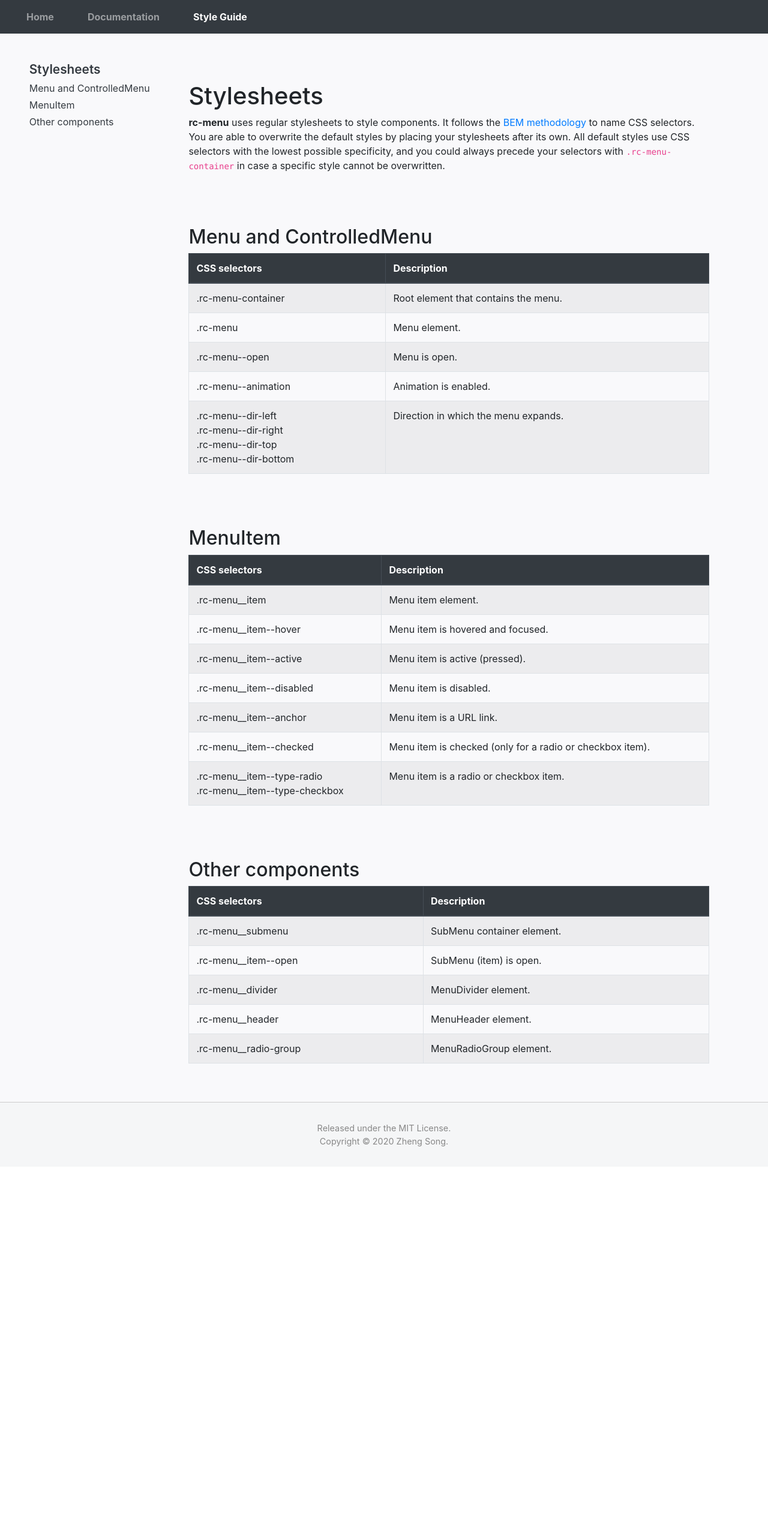
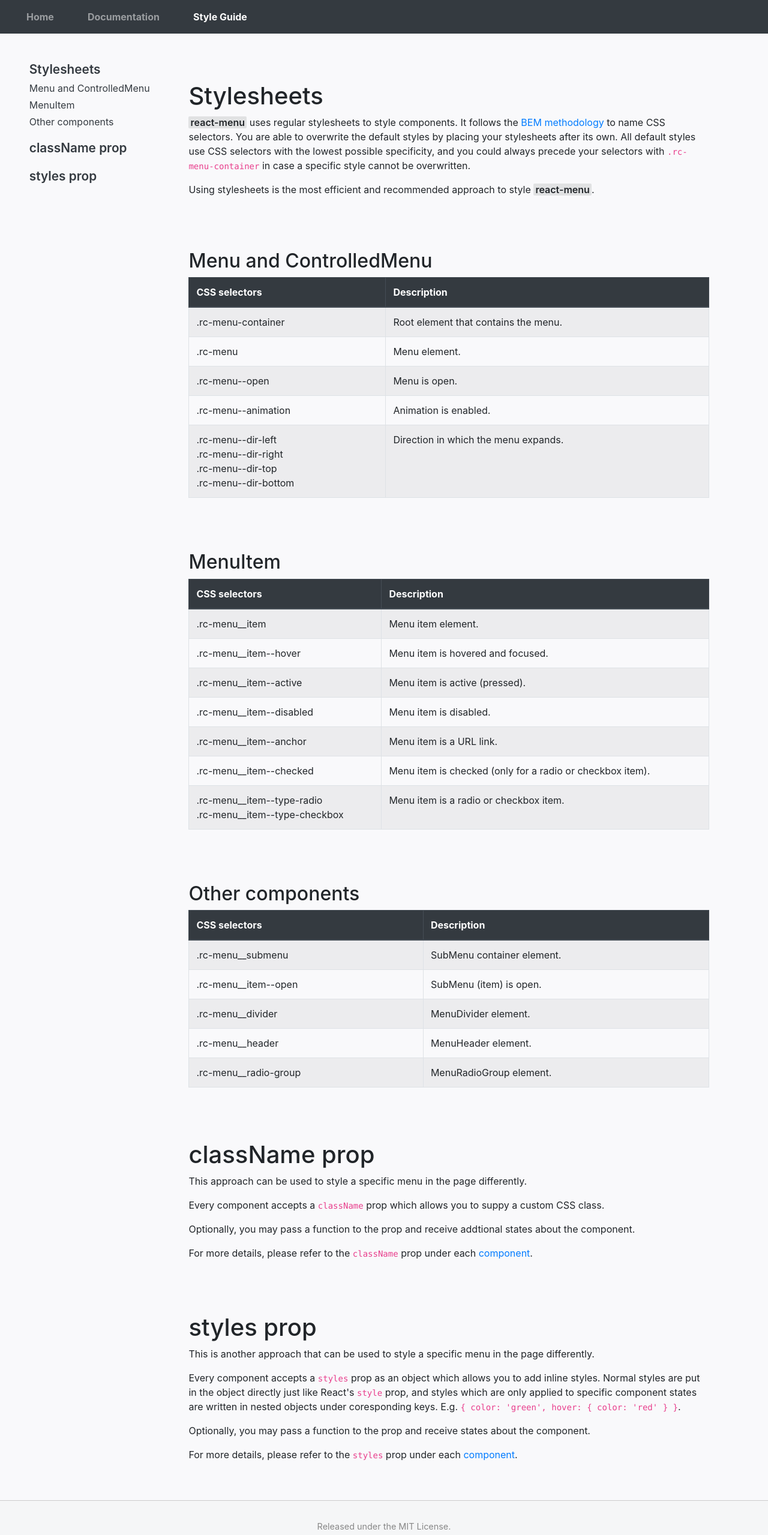
Before and after one commit to szhsin/react-menu, a React (Create React App) app in the folder example/: page /style-guide in a window 1280 px wide. Shown: the top 2559 px of the page at 60% size. Before the commit the page ends 1945 px from the top, so only its background shows below. Built offline with nearby package versions, Linux system fonts and the light colour scheme.

Commit message:
Add className and styles prop guide

```diff
--- /dev/null
+++ b/example/src/components/LibName.js
@@ -0,0 +1,5 @@
+import React from 'react';
+
+export function LibName() {
+    return <span className="lib-name">react-menu</span>
+}
--- a/example/src/components/StyleGuide.js
+++ b/example/src/components/StyleGuide.js
@@ -1,6 +1,8 @@
 import React from 'react';
 import {
-    stylesheet as stylesheetDoc
+    stylesheet as stylesheetDoc,
+    className as classNameDoc,
+    styles as stylesDoc
 } from '../data/styleGuide';
 import { HashHeading } from './HashHeading';
 import { TableContents } from './TableContents';
@@ -10,7 +12,9 @@
 export const StyleGuide = React.memo(function StyleGuide() {
 
     const docs = [
-        stylesheetDoc
+        stylesheetDoc,
+        classNameDoc,
+        stylesDoc
     ];
 
     return (
@@ -24,7 +28,7 @@
                     <React.Fragment key={id}>
                         <HashHeading id={id} title={title} />
                         {desc}
-                        {list.map(item => <StyleDoc key={item.id} {...item} />)}
+                        {list && list.map(item => <StyleDoc key={item.id} {...item} />)}
                     </React.Fragment>
                 ))}
             </main >
--- a/example/src/data/styleGuide.js
+++ b/example/src/data/styleGuide.js
@@ -1,4 +1,6 @@
 import React from 'react';
+import { LibName } from '../components/LibName';
+import { HashLink as Link } from 'react-router-hash-link';
 
 
 const bem = block => element => modifier => {
@@ -15,11 +17,14 @@
     id: 'stylesheets',
     title: 'Stylesheets',
     desc:
-        <p><b>rc-menu</b> uses regular stylesheets to style components. It follows
+        <>
+            <p><LibName /> uses regular stylesheets to style components. It follows
          the <a href="http://getbem.com/naming/" target="_blank" rel="noopener noreferrer">BEM methodology</a> to name CSS selectors.
          You are able to overwrite the default styles by placing your stylesheets after its own. All default styles use CSS selectors
          with the lowest possible specificity, and you could always precede your selectors
-         with <code>.rc-menu-container</code> in case a specific style cannot be overwritten.</p>,
+         with <code>.rc-menu-container</code> in case a specific style cannot be overwritten.</p>
+            <p>Using stylesheets is the most efficient and recommended approach to style <LibName />.</p>
+        </>,
     list: [
         {
             id: 'menu',
@@ -121,3 +126,32 @@
         }
     ]
 };
+
+export const className = {
+    id: 'class-name',
+    title: 'className prop',
+    desc:
+        <>
+            <p>This approach can be used to style a specific menu in the page differently.</p>
+            <p>Every component accepts a <code>className</code> prop which allows you to suppy a custom CSS class.</p>
+            <p>Optionally, you may pass a function to the prop and receive addtional states about the component.</p>
+            <p>For more details, please refer to the <code>className</code> prop under
+            each <Link to={'/documentation#menu'}>component</Link>.</p>
+        </>
+}
+
+export const styles = {
+    id: 'styles',
+    title: 'styles prop',
+    desc:
+        <>
+            <p>This is another approach that can be used to style a specific menu in the page differently.</p>
+            <p>Every component accepts a <code>styles</code> prop as an object which allows you to add inline styles.
+            Normal styles are put in the object directly just like React's <code>style</code> prop, and styles which
+            are only applied to specific component states are written in nested objects under coresponding keys.
+            E.g. <code>{"{ color: 'green', hover: { color: 'red' } }"}</code>.</p>
+            <p>Optionally, you may pass a function to the prop and receive states about the component.</p>
+            <p>For more details, please refer to the <code>styles</code> prop under
+            each <Link to={'/documentation#menu'}>component</Link>.</p>
+        </>
+}
--- a/example/src/styles/index.scss
+++ b/example/src/styles/index.scss
@@ -131,3 +131,10 @@
         @include mixins.reset-list;
     }
 }
+
+.lib-name {
+    font-weight: 600;
+    background-color: #e1e2e3;
+    padding: 0 0.2rem;
+    border-radius: 2px;
+}
```
